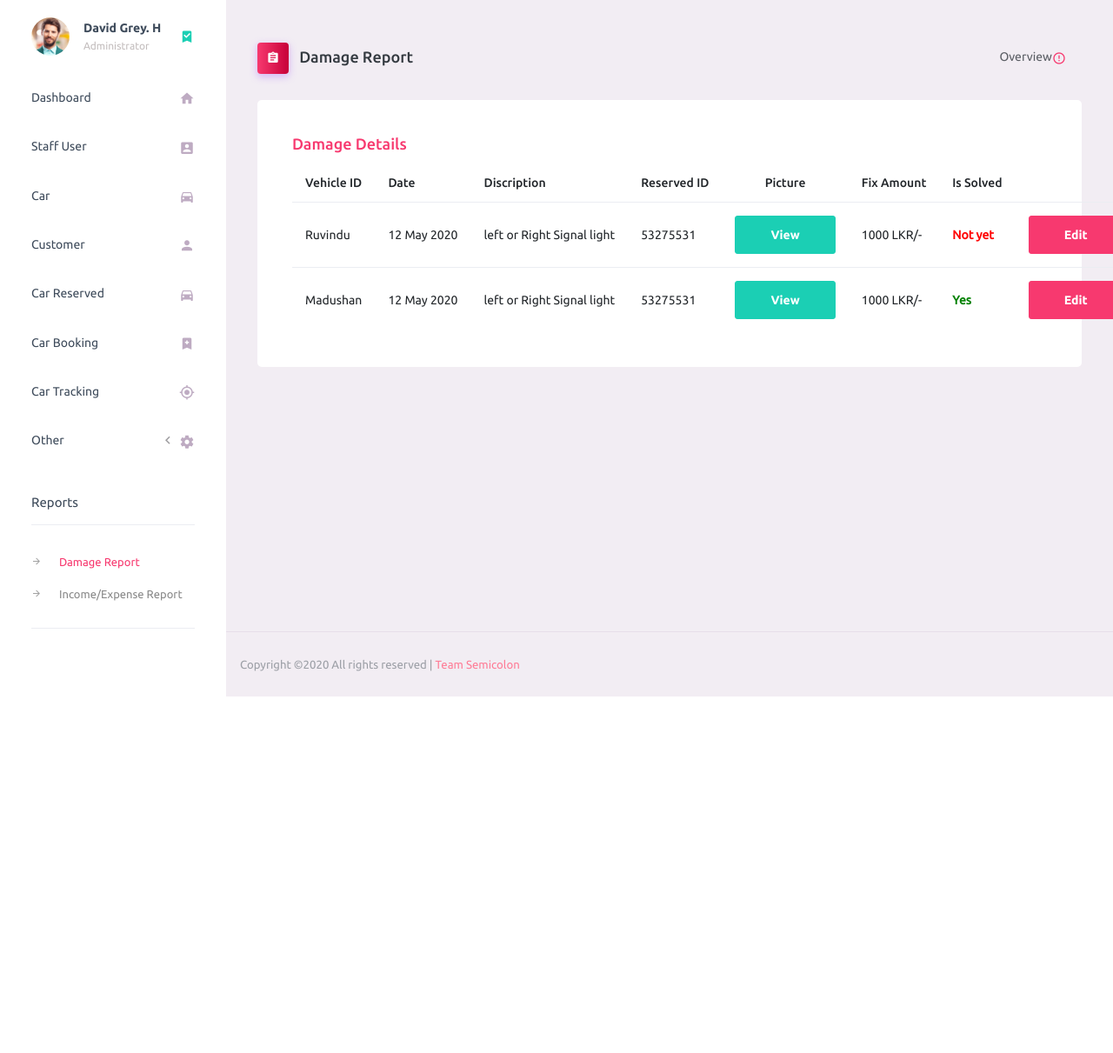
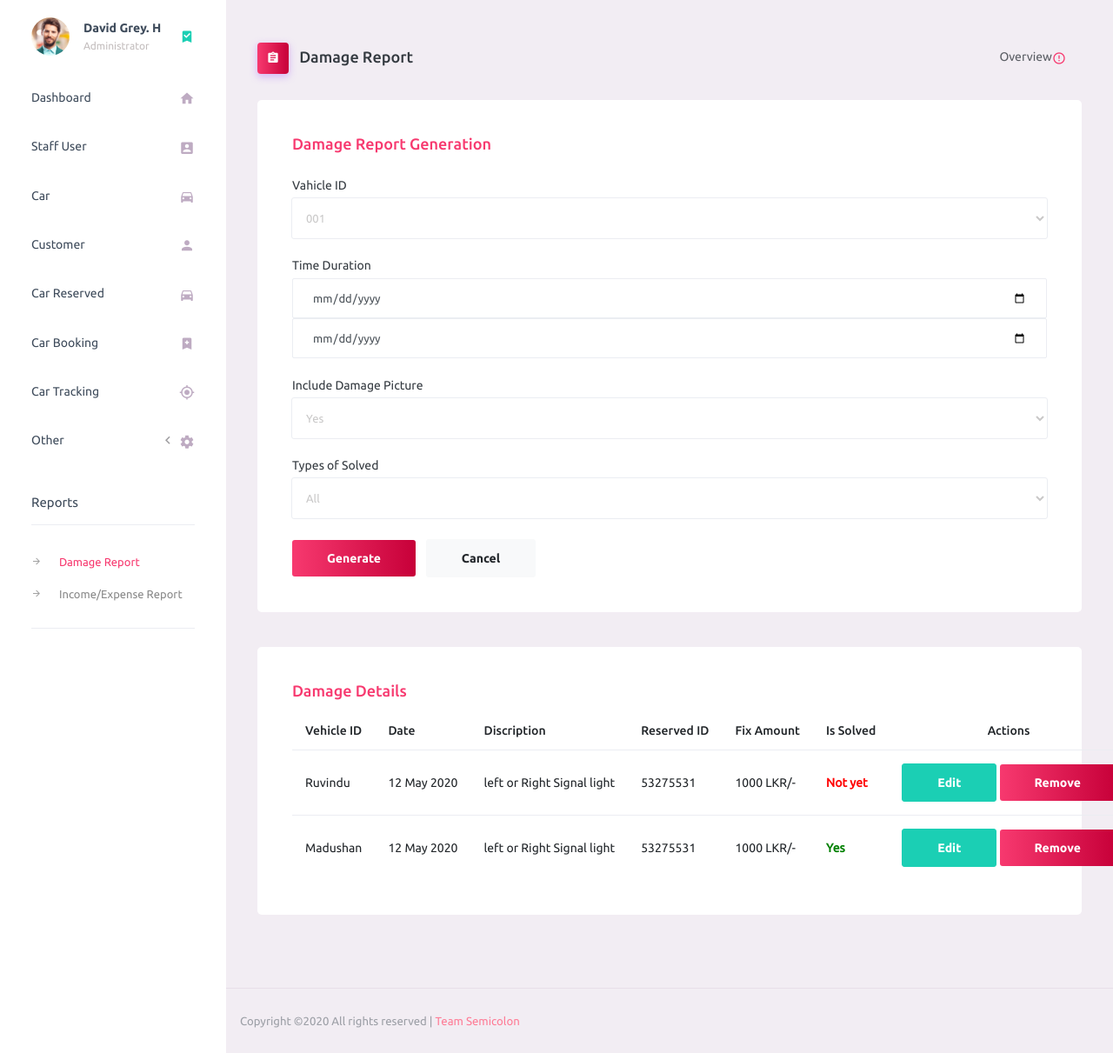
Before and after one commit to MadushanSandaru1/CRMS, a CodeIgniter app: page /database/index.php/home/crms_damage_report in a window 1280 px wide. Shown: the part 70-1281 px from the top of the page at 87% size. Before the commit the page ends 871 px from the top, so only its background shows below. Run offline with CodeIgniter, Linux system fonts and the light colour scheme.

Commit message:
updated admin damage report
v3

```diff
--- a/application/views/crms_damage_report.php
+++ b/application/views/crms_damage_report.php
@@ -25,6 +25,50 @@
         </div>
 
         <div class="row">
+            <div class="col-md-12 grid-margin stretch-card">
+                <div class="card">
+                    <div class="card-body">
+                        <h4 class="card-title" style="color: #F7396F;">Damage Report Generation</h4>
+                        <!--<p class="card-description"> Basic form layout </p>-->
+                        <br>
+                        <form class="forms-sample">
+                            <div class="form-group">
+                                <label for="exampleInputUsername1">Vahicle ID</label>
+                                <select class="form-control">
+                                    <option>001</option>
+                                    <option>002</option>
+                                 </select>
+                            </div>
+                            <div class="form-group">
+                                <label for="exampleInputEmail1">Time Duration</label>
+                                <input type="Date" class="form-control" id="exampleInputEmail1" placeholder="">
+                                <input type="Date" class="form-control" id="exampleInputEmail1" placeholder="">
+                            </div>
+                            <div class="form-group">
+                                <label for="exampleInputUsername1">Include Damage Picture</label>
+                                <select class="form-control">
+                                    <option>Yes</option>
+                                    <option>No</option>
+                                </select>
+                            </div>
+                            <div class="form-group">
+                                <label for="exampleInputPassword1">Types of Solved</label>
+                                <select class="form-control">
+                                    <option>All</option>
+                                    <option>Solved Damages</option>
+                                    <option>Not Solved Damages</option>
+                                </select>
+                            </div>
+
+
+                            <button type="submit" class="btn btn-gradient-primary mr-2">Generate</button>
+                            <button class="btn btn-light">Cancel</button>
+                        </form>
+                    </div>
+                </div>
+            </div>
+
+            <!-- Table part -->
             <div class="col-lg-12 grid-margin stretch-card">
                 <div class="card">
                     <div class="card-body">
@@ -38,7 +82,7 @@
                                     <th>Date</th>
                                     <th>Discription</th>
                                     <th>Reserved ID</th>
-                                    <th style="text-align: center;">Picture</th>
+                                    <!--<th style="text-align: center;">Picture</th>-->
                                     <th>Fix Amount</th>
                                     <th>Is Solved</th>
                                     <th style="text-align: center;">Actions</th>
@@ -50,11 +94,11 @@
                           	        <td>12 May 2020</td>
                           	        <td>left or Right Signal light</td>
                           	        <td>53275531</td>
-                          	        <td><input type="submit" name="" class="btn btn-success" value="View"></td>
+                          	        <!--<td><input type="submit" name="" class="btn btn-success" value="View"></td>-->
                           	        <td>1000 LKR/-</td>
                           	        <td><b style="color: red;">Not yet</b></td>
                           	        <td>
-                          		        <input type="submit" name="" class="btn btn-primary" value="Edit">
+                          		        <input type="submit" name="" class="btn btn-success" value="Edit">
                           		        <input type="submit" name="" class="btn btn-gradient-primary" value="Remove"></td>
                           	        </td>
 
@@ -64,11 +108,11 @@
                           	        <td>12 May 2020</td>
                           	        <td>left or Right Signal light</td>
                           	        <td>53275531</td>
-                          	        <td><input type="submit" name="" class="btn btn-success" value="View"></td>
+                          	        <!--<td><input type="submit" name="" class="btn btn-success" value="View"></td>-->
                           	        <td>1000 LKR/-</td>
                           	        <td><b style="color: green;">Yes</b></td>
                           	        <td>
-                          		        <input type="submit" name="" class="btn btn-primary" value="Edit">
+                          		        <input type="submit" name="" class="btn btn-success" value="Edit">
                           		        <input type="submit" name="" class="btn btn-gradient-primary" value="Remove"></td>
                           	        </td>
 
```
